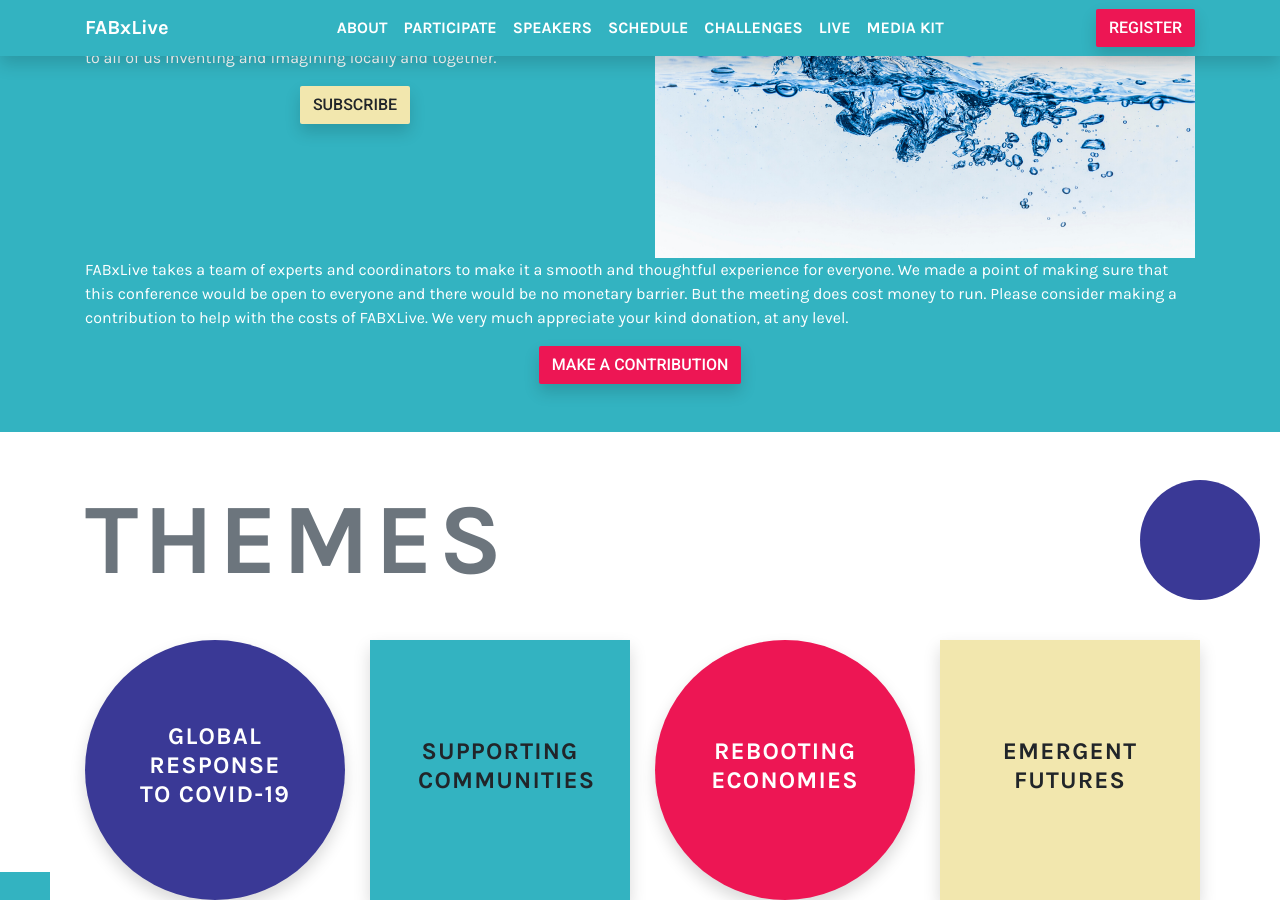
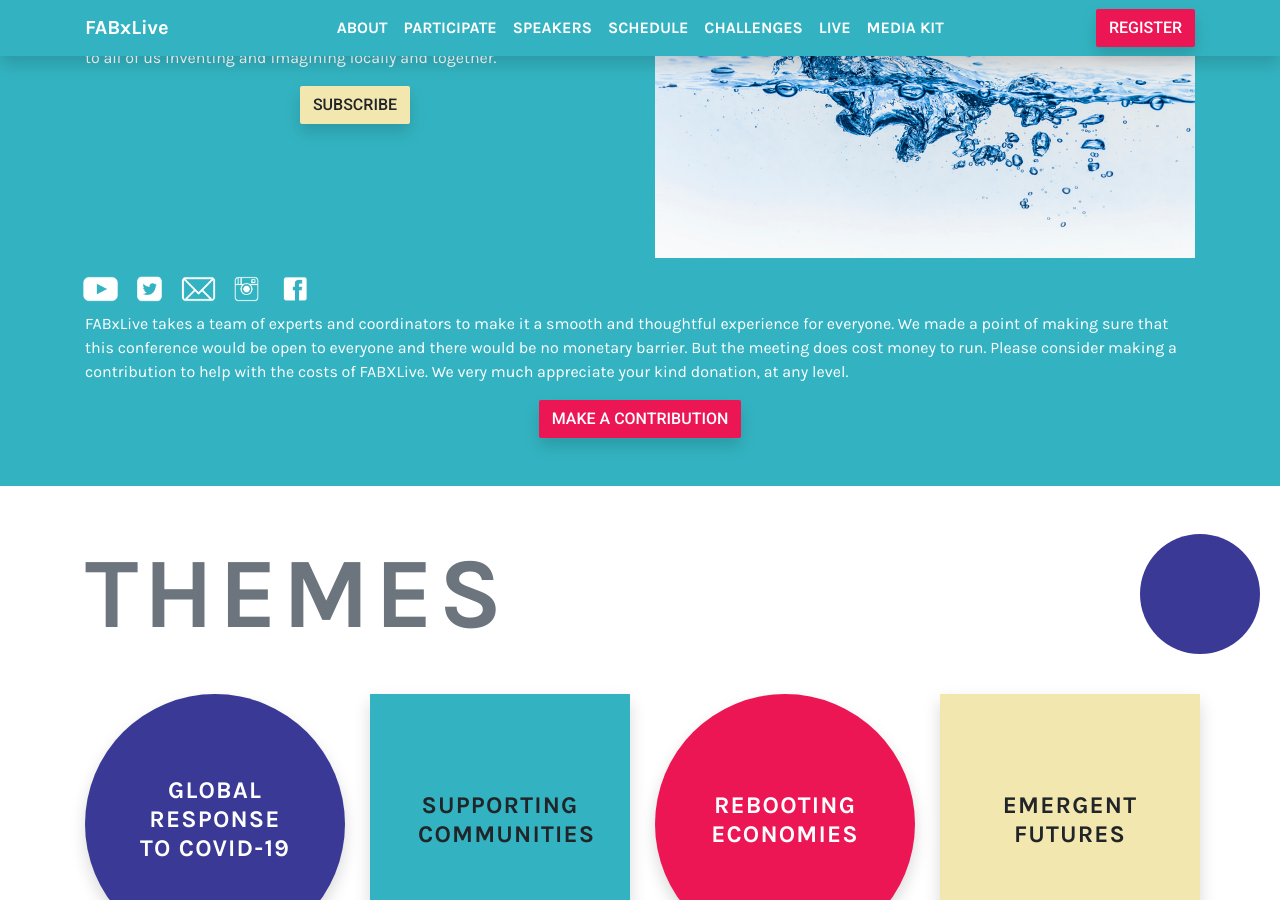
Before and after one commit to fabfoundation/fabxlive2020, a Jekyll site: the page built from index.html, in a window 1280 px wide and 900 px high, scrolled down 1083 px. Built offline with Jekyll 4.4.1, drawn with Linux system fonts in a browser that asks for light colours; nearby versions of some CDN libraries.

Commit message:
Update index.html

```diff
--- a/index.html
+++ b/index.html
@@ -68,6 +68,9 @@ title: FABxLive
       <div class="col-lg-6">
         <img class="img-fluid" src="/uploads/challenge.png" alt="Challenge">
       </div>
+      <div class="text-right">
+          {%- include social.html -%}
+        </div>
       <!-- wip
        <div class="col-lg-6">
         <div class="embed-responsive embed-responsive-4by3">
```
